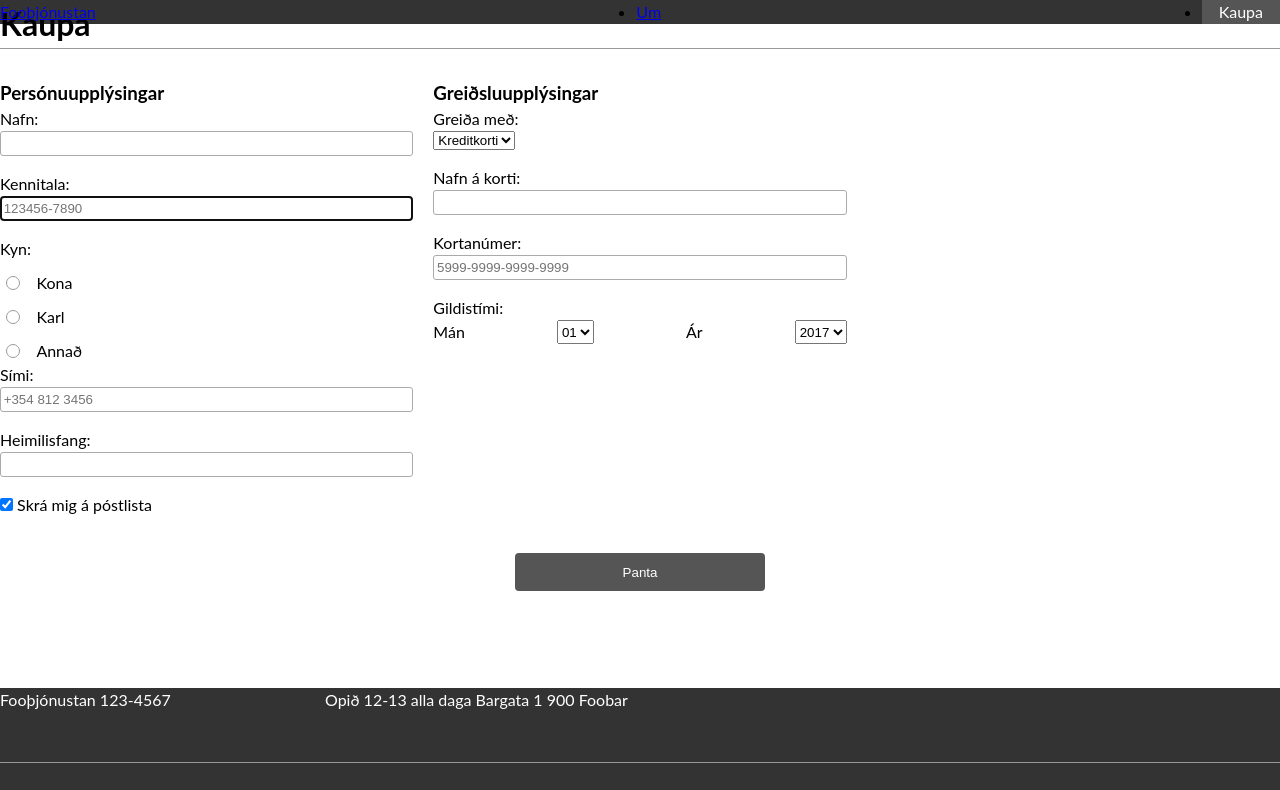
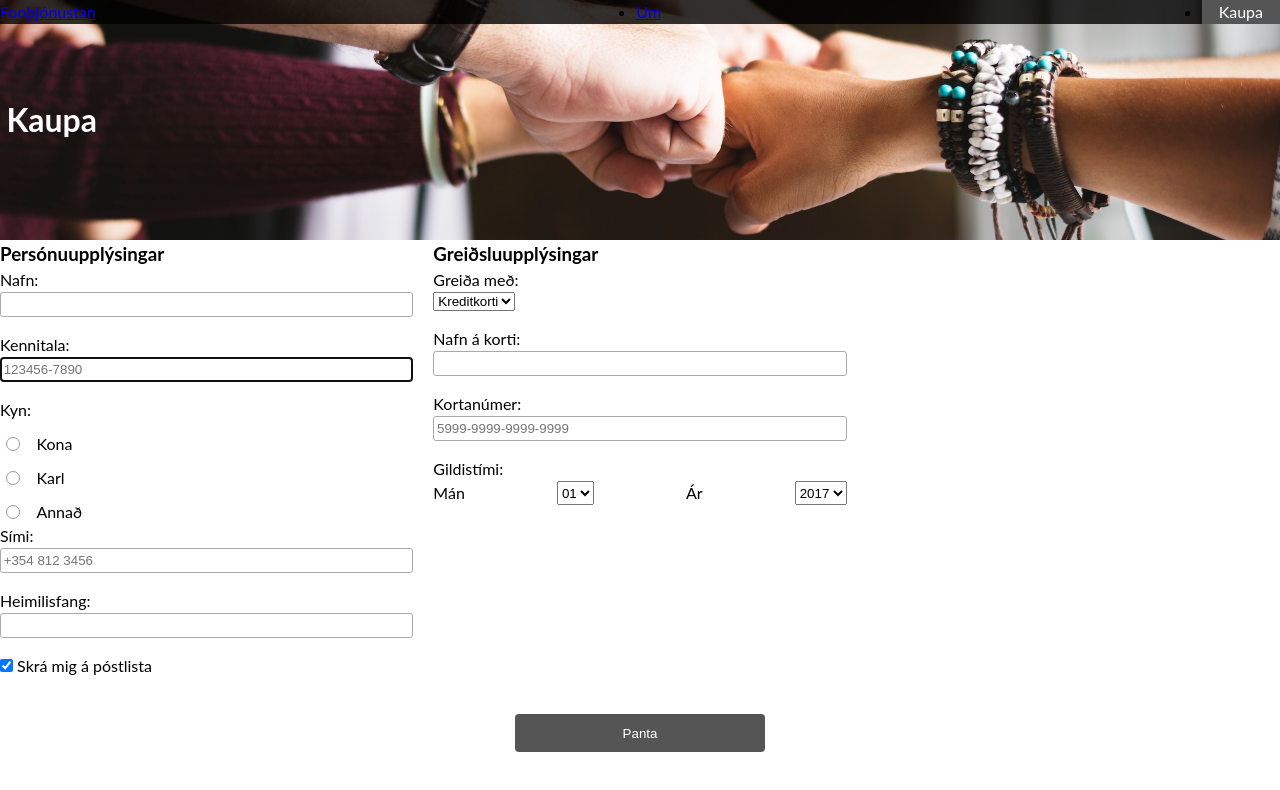
Before and after one commit to HHProgWebDev/foo, a website: page kaupa.html in a window 1280 px wide. Shown: the top 790 px of the page. Drawn offline with Linux system fonts and the light colour scheme.

Commit message:
Set header pic for buy subpage can be added to about page

```diff
--- a/kaupa.html
+++ b/kaupa.html
@@ -9,7 +9,7 @@
     <link rel="stylesheet" href="styleguide.css">
   </head>
   <body>
-    <header>
+    <header class="header header--subpage">
       <nav class="navbar">
         <ul>
           <li><a href="./index.html">Fooþjónustan</a></li>
--- a/package.json
+++ b/package.json
@@ -4,7 +4,7 @@
   "description": "Stora verkefni 1 í vefforritun 2017",
   "main": "index.js",
   "scripts": {
-    "browser-sync": "browser-sync start --server --files index.html styles.css",
+    "browser-sync": "browser-sync start --server --files index.html kaupa.html styles.css",
     "sass": "node-sass styles.scss styles.css -w",
     "dev": "npm-run-all --parallel sass  browser-sync",
     "lint": "stylelint *.scss scss/*.scss --syntax scss"
--- a/scss/heading.scss
+++ b/scss/heading.scss
@@ -1,3 +1,19 @@
+.header {
+  background: transparent url(img/bg-subpage.jpg) no-repeat fixed 50% 50%;
+  background-size: cover;
+  text-align: left;
+  height: 15em;
+  display: flex;
+
+  h1 {
+    color:white;
+    border: 0;
+    margin: auto auto auto 0.2em;
+  }
+}
+
+
+
 .navbar {
   overflow: hidden;
   background: rgba(0,0,0,0.8);
```
Also changed, not shown: index.html (+1 -1 lines), styles.css.
